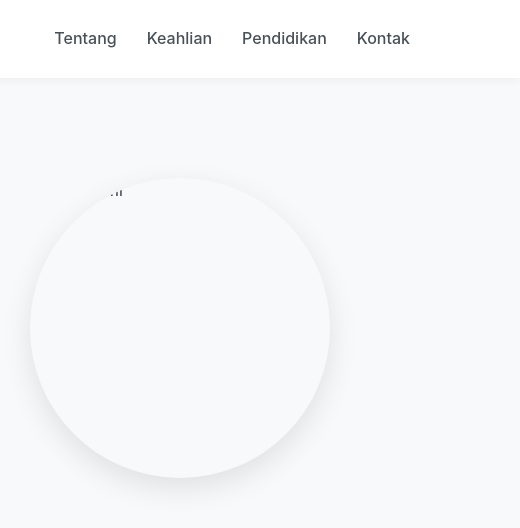
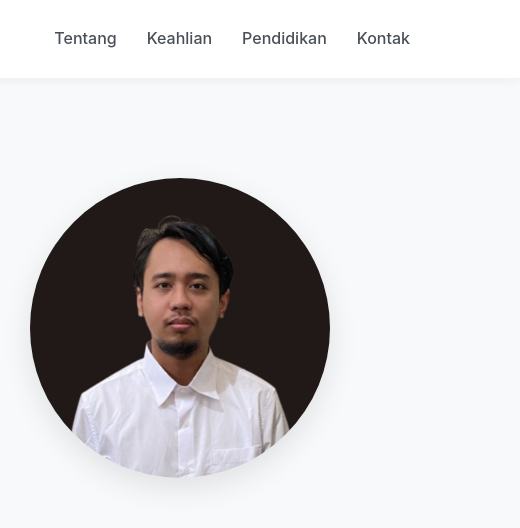
Before and after one commit to yuiawen/Responsive-images, a plain HTML site: page index.html in a window 1280 px wide. Shown: the top 528 px of the page, 760-1280 px from the left. Drawn offline with Linux system fonts and the light colour scheme; the site is published under a folder, as on GitHub Pages, so addresses that start at the root find nothing.

Commit message:
Update index.html

```diff
--- a/index.html
+++ b/index.html
@@ -44,7 +44,7 @@
                       </div>
 
                 </div>
-                <img src="/images/profil.jpg" alt="Foto Profil" class="hero-image">
+                <img src="images/profil.jpg" alt="Foto Profil" class="hero-image">
             </div>
         </section>
 
```
